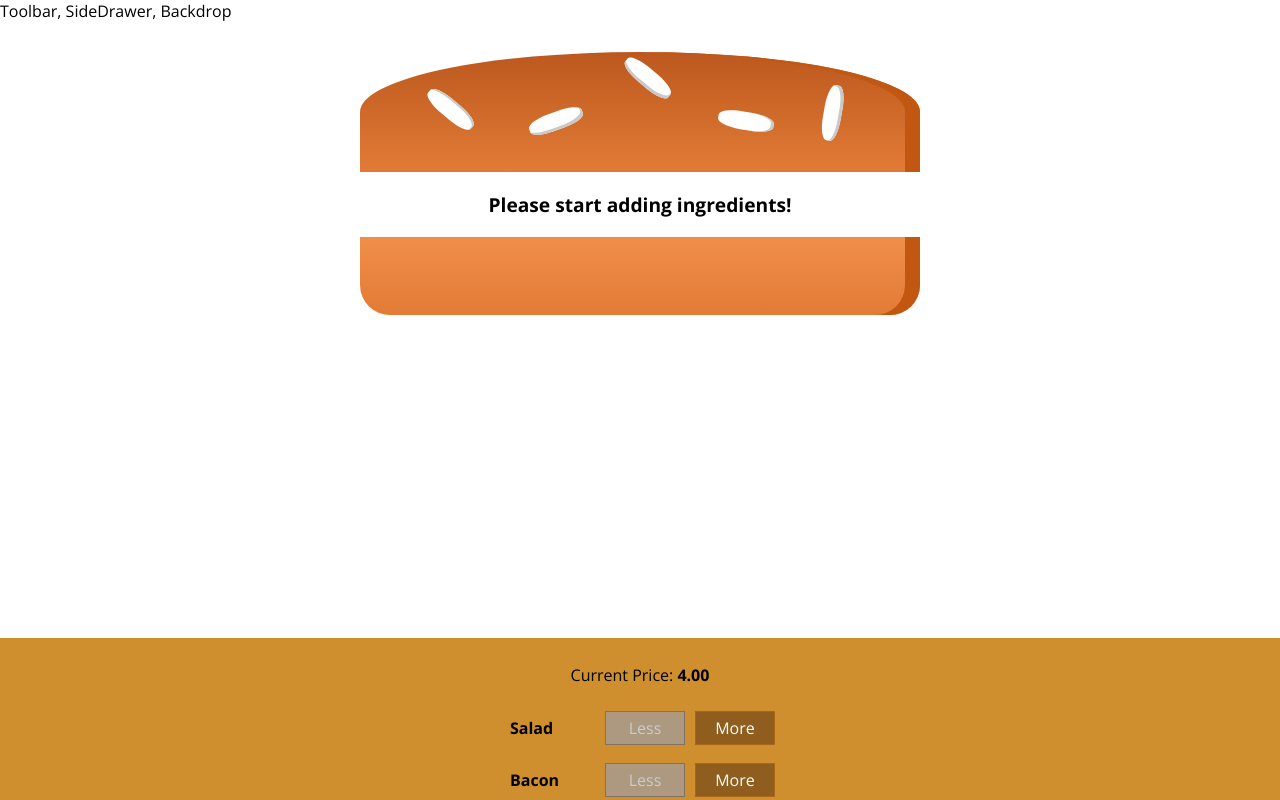
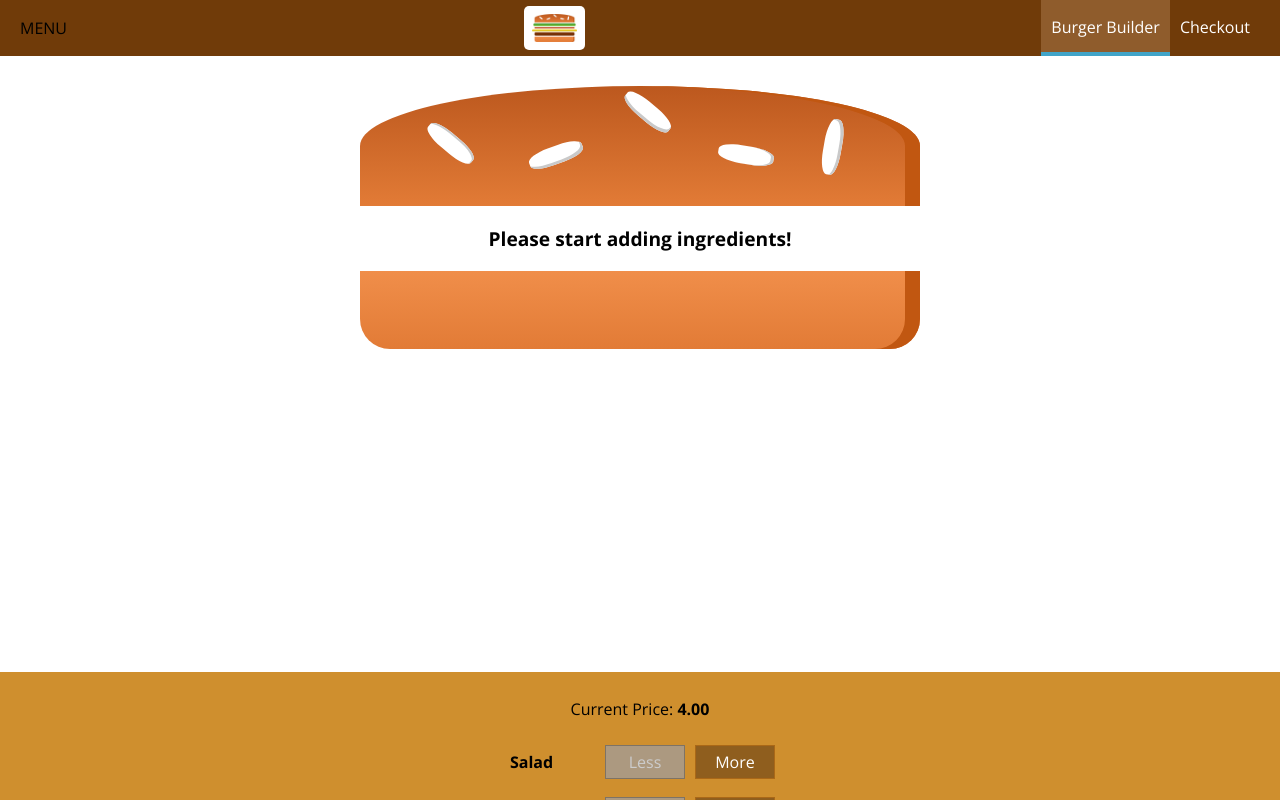
Before and after one commit to lisw4y/Burger-Builder, a React (Create React App) app: page / in a window 1280 px wide. Shown: the top 800 px of the page. Built offline with nearby package versions, Linux system fonts and the light colour scheme.

Commit message:
Add logo and navigation items

```diff
--- a/src/components/Burger/OrderSummary/OrderSummary.js
+++ b/src/components/Burger/OrderSummary/OrderSummary.js
@@ -15,6 +15,7 @@ const orderSummary = (props) => {
       <ul>
         {ingredientSummary}
       </ul>
+      <p><strong>Total Price: {props.price}</strong></p>
       <p>Continue to Checkout?</p>
       <Button btnType="Danger" clicked={props.purchaseCanceled}>CANCEL</Button>
       <Button btnType="Success" clicked={props.purchaseContinued}>CONTINUE</Button>
--- a/src/components/Layout/Layout.js
+++ b/src/components/Layout/Layout.js
@@ -1,11 +1,10 @@
 import React from 'react';
 import classes from './Layout.module.css';
+import Toolbar from '../Navigation/Toolbar/Toolbar';
 
 const layout = (props) => (
   <>
-    <div>
-      Toolbar, SideDrawer, Backdrop
-    </div>
+    <Toolbar />
     <main className={classes.Content}>
       {props.children}
     </main>
--- a/src/components/Layout/Layout.module.css
+++ b/src/components/Layout/Layout.module.css
@@ -1,3 +1,3 @@
 .Content {
-  margin-top: 16px;
+  margin-top: 72px;
 }
--- /dev/null
+++ b/src/components/Logo/Logo.js
@@ -0,0 +1,11 @@
+import React from 'react';
+import burgerLogo from '../../assets/images/burger-logo.png';
+import classes from './Logo.module.css';
+
+const logo = (props) => (
+  <div className={classes.Logo}>
+    <img src={burgerLogo} alt="MyBurger" />
+  </div>
+);
+
+export default logo;
--- /dev/null
+++ b/src/components/Logo/Logo.module.css
@@ -0,0 +1,11 @@
+.Logo {
+  background-color: white;
+  padding: 8px;
+  height: 80%;
+  box-sizing: border-box;
+  border-radius: 5px;
+}
+
+.Logo img {
+  height: 100%;
+}
--- /dev/null
+++ b/src/components/Navigation/NavigationItems/NavigationItem/NavigationItem.js
@@ -0,0 +1,12 @@
+import React from 'react';
+import classes from './NavigationItem.module.css';
+
+const navigationItem = (props) => (
+  <li className={classes.NavigationItem}>
+    <a
+      href={props.link}
+      className={props.active ? classes.active : null}>{props.children}</a>
+  </li>
+);
+
+export default navigationItem;
--- /dev/null
+++ b/src/components/Navigation/NavigationItems/NavigationItem/NavigationItem.module.css
@@ -0,0 +1,25 @@
+.NavigationItem {
+  margin: 0;
+  box-sizing: border-box;
+  display: flex;
+  height: 100%;
+  align-items: center;
+}
+
+.NavigationItem a {
+  color: white;
+  text-decoration: none;
+  height: 100%;
+  padding: 16px 10px;
+  border-bottom: 4px solid transparent;
+  box-sizing: border-box;
+  display: block;
+}
+
+.NavigationItem a:hover,
+.NavigationItem a:active,
+.NavigationItem a.active {
+  background-color: #8F5C2C;
+  border-bottom: 4px solid #40A4C8;
+  color: white;
+}
--- /dev/null
+++ b/src/components/Navigation/NavigationItems/NavigationItems.js
@@ -0,0 +1,12 @@
+import React from 'react';
+import classes from './NavigationItems.module.css';
+import NavigationItem from './NavigationItem/NavigationItem';
+
+const navigationItems = () => (
+  <ul className={classes.NavigationItems}>
+    <NavigationItem link="/" active>Burger Builder</NavigationItem>
+    <NavigationItem link="/">Checkout</NavigationItem>
+  </ul>
+);
+
+export default navigationItems;
--- /dev/null
+++ b/src/components/Navigation/NavigationItems/NavigationItems.module.css
@@ -0,0 +1,8 @@
+.NavigationItems {
+  margin: 0;
+  padding: 0;
+  list-style: none;
+  display: flex;
+  align-items: center;
+  height: 100%;
+}
--- /dev/null
+++ b/src/components/Navigation/Toolbar/Toolbar.js
@@ -0,0 +1,16 @@
+import React from 'react';
+import classes from './Toolbar.module.css';
+import Logo from '../../Logo/Logo';
+import NavigationItems from '../NavigationItems/NavigationItems';
+
+const toolbar = (props) => (
+  <header className={classes.Toolbar}>
+    <div>MENU</div>
+    <Logo />
+    <nav>
+      <NavigationItems />
+    </nav>
+  </header>
+);
+
+export default toolbar;
--- /dev/null
+++ b/src/components/Navigation/Toolbar/Toolbar.module.css
@@ -0,0 +1,18 @@
+.Toolbar {
+  height: 56px;
+  width: 100%;
+  position: fixed;
+  top: 0;
+  left: 0;
+  background-color: #703B09;
+  display: flex;
+  justify-content: space-between;
+  align-items: center;
+  padding: 0 20px;
+  box-sizing: border-box;
+  z-index: 90;
+}
+
+.Toolbar nav {
+  height: 100%;
+}
--- a/src/containers/BurgerBuilder/BurgerBuilder.js
+++ b/src/containers/BurgerBuilder/BurgerBuilder.js
@@ -100,6 +100,7 @@ class BurgerBuilder extends Component {
         <Modal show={this.state.purchasing} modalClosed={this.purchaseCancelHandler}>
           <OrderSummary
             ingredients={this.state.ingredients}
+            price={this.state.totalPrice.toFixed(2)}
             purchaseCanceled={this.purchaseCancelHandler}
             purchaseContinued={this.purchaseContinueHandler} />
         </Modal>
```
Also changed, not shown: src/assets/images/burger-logo.png (added).
